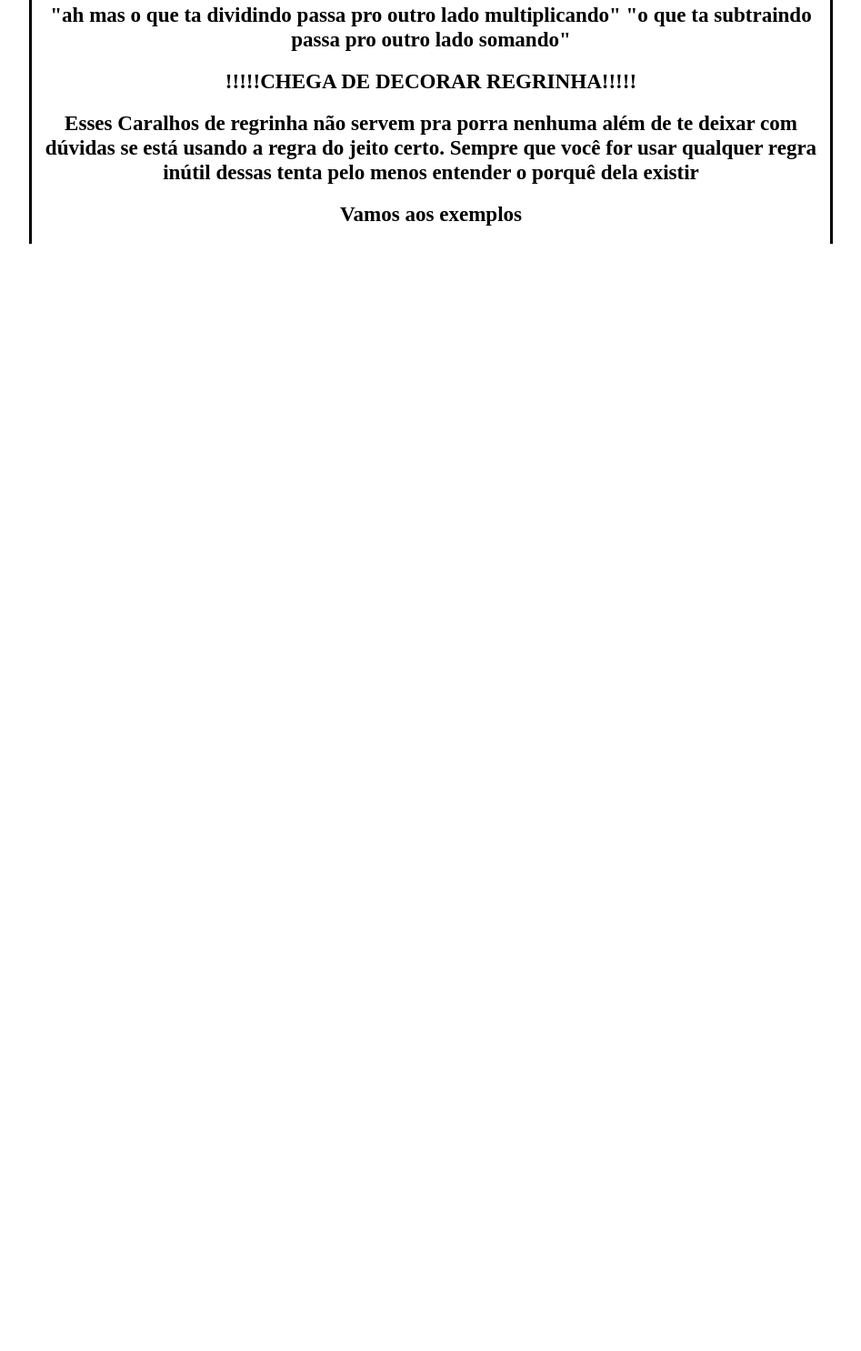
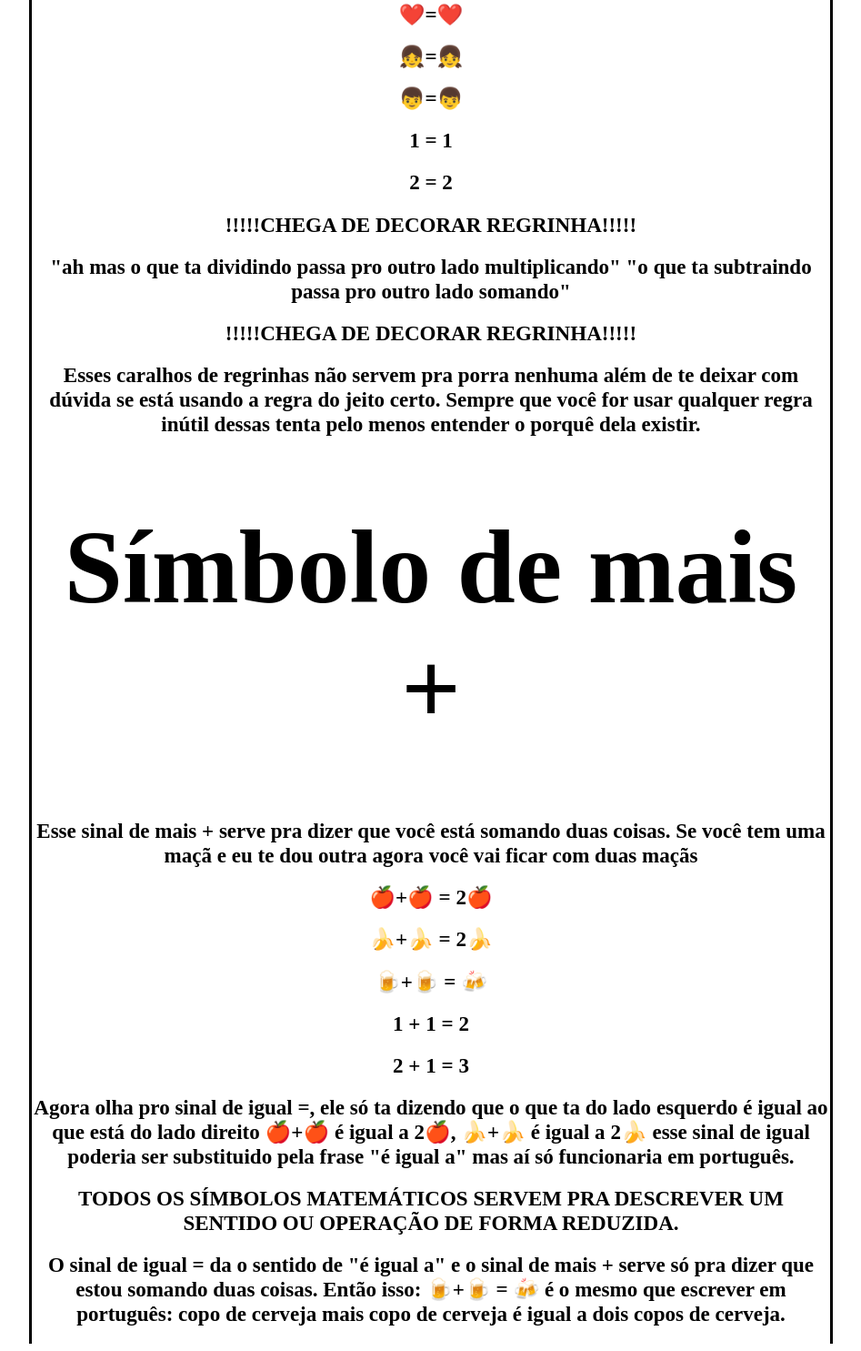
Before and after one commit to RafaelM32/calculo_para_idiotas, a plain HTML site: page index.html in a window 1280 px wide. Shown: the part 1094-2579 px from the top of the page at 91% size, without its empty margins (166-1113 px from the left). Before the commit the page ends 1370 px from the top, so only its background shows below. Drawn offline with Linux system fonts and the light colour scheme.

Commit message:
ainda estou apenas adicionando conteúdo, penso em formatar e adicionar script depois de ter o máximo de conteúdo, estou falando sobre o sinal de soma

```diff
--- a/index.html
+++ b/index.html
@@ -31,6 +31,30 @@
                 </h2>
 
                 <h2>
+                    😸=😸
+                </h2>
+
+                <h2>
+                    ❤️=❤️
+                </h2>
+
+                <h2>
+                    👧=👧
+                </h2>
+
+                <h2>
+                    👦=👦
+                </h2>
+
+                <h2>
+                    1 = 1
+                </h2>
+
+                <h2>
+                    2 = 2
+                </h2>
+
+                <h2>
                     !!!!!CHEGA DE DECORAR REGRINHA!!!!!
                 </h2>
                 <h2>
@@ -41,13 +65,54 @@
                     !!!!!CHEGA DE DECORAR REGRINHA!!!!!
                 </h2>
                 <h2>
-                    Esses Caralhos de regrinha não servem pra porra nenhuma além de te deixar
-                    com dúvidas se está usando a regra do jeito certo.
+                    Esses caralhos de regrinhas  não servem pra porra nenhuma além de te deixar
+                    com dúvida se está usando a regra do jeito certo.
                     Sempre que você for usar qualquer regra inútil dessas tenta
-                    pelo menos entender o porquê dela existir
+                    pelo menos entender o porquê dela existir.
                 </h2>
 
-                <h2>Vamos aos exemplos</h2>
+                <h1>Símbolo de mais +</h1>
+                <h2>
+                    Esse sinal de mais + serve pra dizer que você está somando duas coisas.
+                    Se você tem uma maçã e eu te dou outra agora você vai ficar com duas maçãs
+                </h2>
+
+                <h2>
+                    🍎+🍎 = 2🍎
+                </h2>
+
+                <h2>
+                    🍌+🍌 = 2🍌
+                </h2>
+
+                <h2>
+                    🍺+🍺 = 🍻
+                </h2>
+
+                <h2>
+                    1 + 1 = 2
+                </h2>
+
+                <h2>
+                    2 + 1 = 3
+                </h2>
+
+                <h2>Agora olha pro sinal de igual =, ele só ta dizendo
+                    que o que ta do lado esquerdo é igual ao que está do lado direito
+                    🍎+🍎 é igual a 2🍎, 🍌+🍌 é igual a 2🍌 esse sinal de igual poderia
+                    ser substituido pela frase "é igual a" mas aí só funcionaria em português.
+                </h2>
+
+                <h2>
+                    TODOS OS SÍMBOLOS MATEMÁTICOS SERVEM PRA DESCREVER UM SENTIDO OU OPERAÇÃO
+                    DE FORMA REDUZIDA.
+                </h2>
+
+                <h2>
+                    O sinal de igual = da o sentido de "é igual a" e o sinal de mais + serve
+                    só pra dizer que estou somando duas coisas. Então isso: 🍺+🍺 = 🍻 é o mesmo
+                    que escrever em português: copo de cerveja mais copo de cerveja é igual a dois copos de cerveja.
+                </h2>
             </div>
         </div>
         <di id="direita"></div>
```
